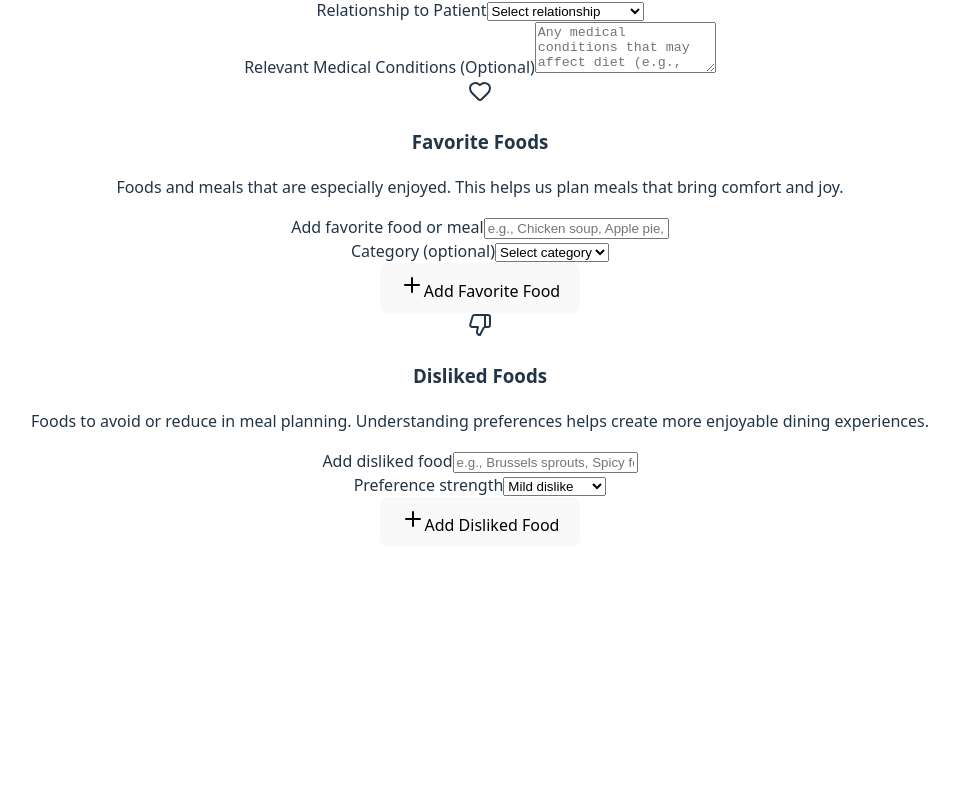
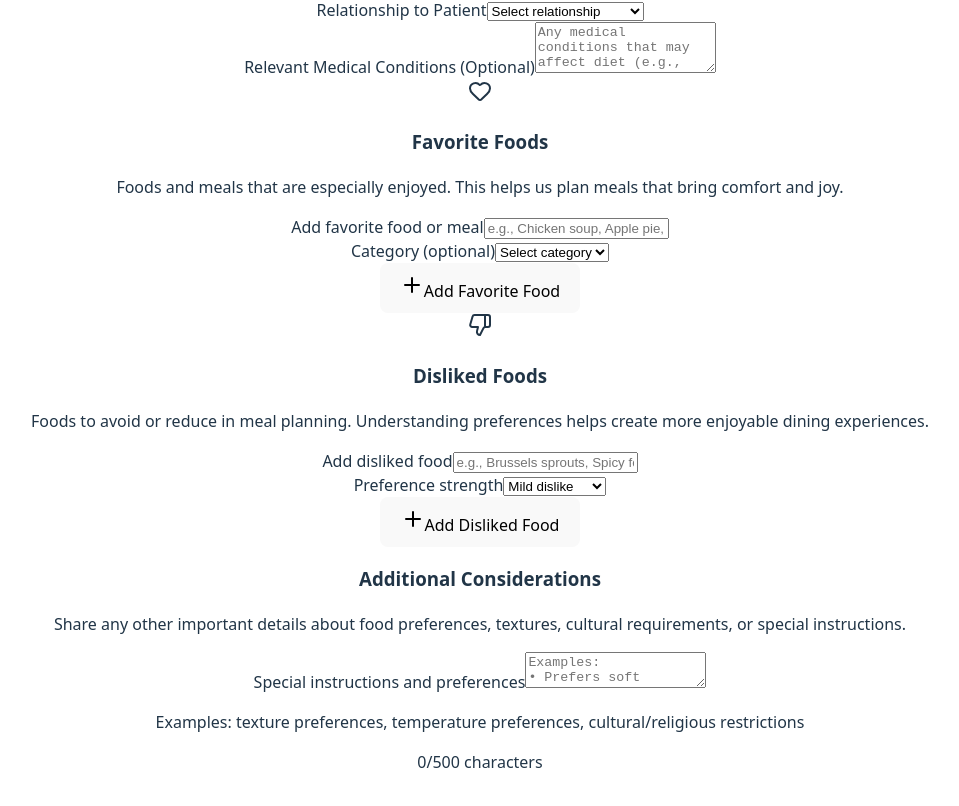
Before and after one commit to Harshitha-15/carenest, a React (Vite) app: page / in a window 1280 px wide. Shown: the part 492-1298 px from the top of the page, without its empty margins (160-1119 px from the left). Before the commit the page ends 1071 px from the top, so only its background shows below. Built offline with nearby package versions, Linux system fonts and the light colour scheme.

Commit message:
add Additional Notes section with 500 character limit

```diff
--- a/src/App.tsx
+++ b/src/App.tsx
@@ -6,6 +6,7 @@ import Header from './components/Header'
 import PatientInfo from './components/PatientInfo';
 import FavoriteFoods from './components/FavoriteFoods';
 import DislikedFoods from './components/DislikedFoods';
+import AdditionalNotes from './components/AdditionalNotes'
 
 
 type PatientInfo = {
@@ -38,6 +39,7 @@ function App() {
 
     const [favoriteFoods, setFavoriteFoods] = useState<FoodItem[]>([]);
     const [dislikedFoods, setDislikedFoods] = useState<DislikedFood[]>([]);
+    const [additionalNotes, setAdditionalNotes] = useState('');
 
 
 
@@ -61,6 +63,11 @@ function App() {
             dislikedFoods={dislikedFoods}
             setDislikedFoods={setDislikedFoods}
           />
+
+           <AdditionalNotes
+            additionalNotes={additionalNotes}
+            setAdditionalNotes={setAdditionalNotes}
+          />
       </div>
       </main>
       </div>
--- a/src/components/AdditionalNotes.tsx
+++ b/src/components/AdditionalNotes.tsx
@@ -0,0 +1,45 @@
+import React from 'react';
+
+type Props = {
+  additionalNotes: string;
+  setAdditionalNotes: React.Dispatch<React.SetStateAction<string>>;
+};
+
+export default function AdditionalNotes({ additionalNotes, setAdditionalNotes }: Props) {
+  return (
+    <div className="bg-white border border-gray-200 rounded-lg shadow-sm border-l-4 border-l-blue-500">
+      <div className="p-6">
+        <h3 className="text-xl font-semibold text-gray-800 mb-2">Additional Considerations</h3>
+        <p className="text-gray-600 mb-4">
+          Share any other important details about food preferences, textures, cultural requirements, or special instructions.
+        </p>
+
+        <div>
+          <label htmlFor="additional-notes" className="block text-sm font-medium text-gray-700 mb-1">
+            Special instructions and preferences
+          </label>
+          <textarea
+            id="additional-notes"
+            value={additionalNotes}
+            onChange={(e) => setAdditionalNotes(e.target.value)}
+            placeholder={`Examples:
+• Prefers soft textures due to chewing difficulties
+• Enjoys warm foods, dislikes cold meals
+• Needs foods cut into small pieces
+• Prefers familiar, traditional recipes...`}
+            className="w-full px-3 py-2 border border-gray-300 rounded-md focus:outline-none focus:ring-2 focus:ring-amber-500 focus:border-transparent min-h-[120px] resize-none"
+            maxLength={500}
+          />
+          <div className="flex justify-between items-center mt-1">
+            <p className="text-xs text-gray-500">
+              Examples: texture preferences, temperature preferences, cultural/religious restrictions
+            </p>
+            <p className="text-xs text-gray-500">
+              {additionalNotes.length}/500 characters
+            </p>
+          </div>
+        </div>
+      </div>
+    </div>
+  );
+}
```
